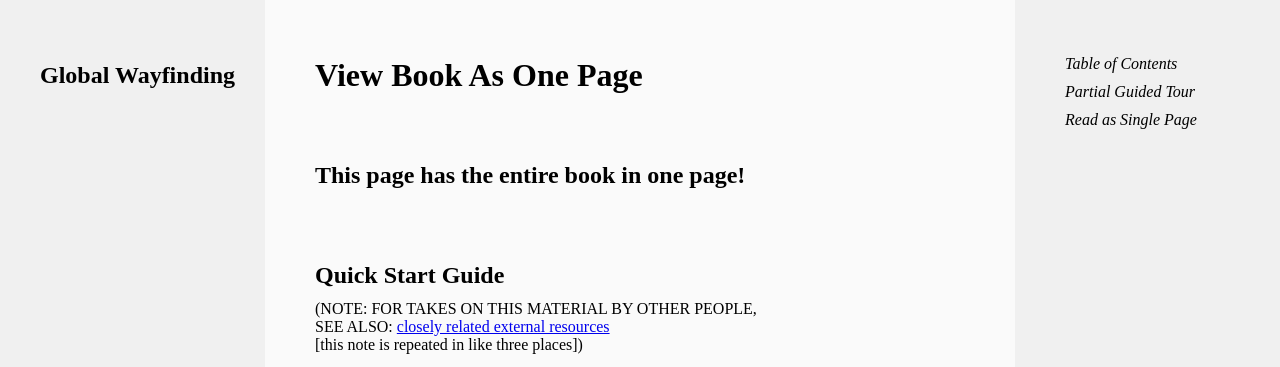
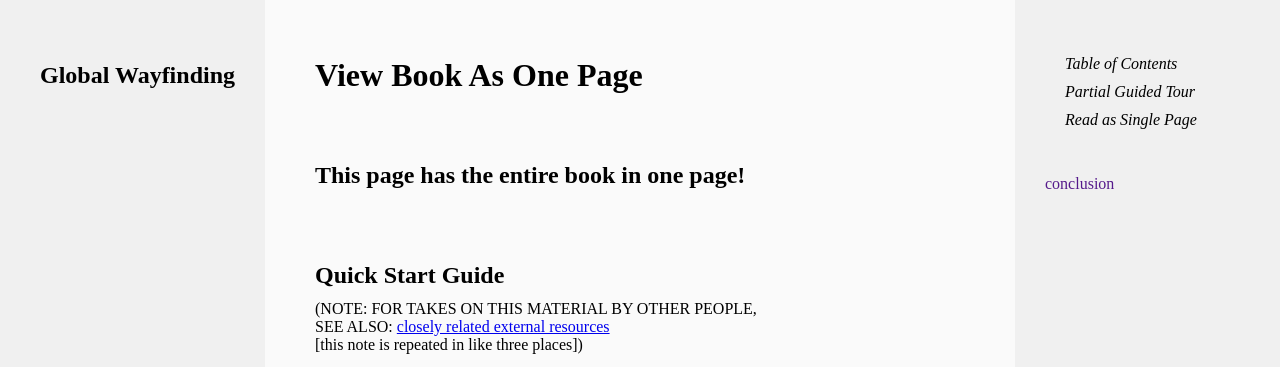
Before and after one commit to herschelrs/herschelrs.github.io, a Jekyll site: the page built from root/single-page.md, in a window 1280 px wide. Shown: the top 367 px of the page. Built offline with Jekyll 4.4.1, drawn with Linux system fonts in a browser that asks for light colours; some web fonts are replaced.

Commit message:
first pass at "current section" on one page

```diff
--- a/root/_includes/one-page.html
+++ b/root/_includes/one-page.html
@@ -21,7 +21,7 @@
 {%- for page in sortedTocItems %}
 <div class="one-page-section-title" id="{{page.title | slugify}}">
   <h1>
-    <a class="one-page-section-title-link" href="#{{page.title | slugify}}">{{page.title}}<span class="section-link-icon">#</span></a>
+    <a class="one-page-section-title-link" href="#{{page.title | slugify}}"><span class="one-page-section-title-text">{{page.title}}</span><span class="section-link-icon">#</span></a>
   </h1>
   <a class="standalone-page-link" href="{{page.url}}">read as standalone page</a>
 </div>
--- /dev/null
+++ b/root/_includes/toc-div-one-page.html
@@ -0,0 +1,7 @@
+<div class="toc">
+  <div class="toc-mobile-nav ">
+    {% include nav.html toc=true %}
+  </div>
+  <a id="current-section" href="">copy link or something </a>
+</div>
+<div class="toc-backdrop"></div>
--- /dev/null
+++ b/root/_layouts/one-page-layout.html
@@ -0,0 +1,23 @@
+<!DOCTYPE html>
+<html lang="en">
+<head>
+  <meta charset="UTF-8">
+  <meta http-equiv="X-UA-Compatible" content="IE=edge">
+  <meta name="viewport" content="width=device-width, initial-scale=1.0">
+  {% include links.html %}
+  <title>{{page.title}}</title>
+</head>
+<body>
+  <div class="main">
+  {% include title.html %}
+  {% include nav.html %}
+  {% include toc-div-one-page.html %}
+  <div class="main-center">
+    <h1 class="page-title">{{page.title}}</h1>
+    {{content}}
+  </div>
+  </div>
+</body>
+</html>
+{% include scripts.html %}
+<script src="/assets/js/one-page-navigation.js"></script>
--- /dev/null
+++ b/root/assets/js/one-page-navigation.js
@@ -0,0 +1,38 @@
+const bodyElements = document.querySelectorAll(".main-center *")
+function isHeaderSection(element) {
+  // return (["H1", 'H2', 'H3', 'H4', 'H5', 'H6'].includes(element.tagName) || element.classList.contains("one-page-section-title"));
+  return (element.classList.contains("one-page-section-title"));
+}
+function currentSectionLink() { return document.querySelector("#current-section") }
+
+let intersectionCallback = entries => {
+  let intersectingEntries = entries.filter(entry => entry.isIntersecting);
+  let lastEntry = intersectingEntries[intersectingEntries.length - 1];
+  if (lastEntry) {
+    // console.log("last entry: ", lastEntry.target)
+    // console.log("last entry's parent: ", lastEntry.target.parentElement)
+    // console.log("last entry's nearest sibling: ", lastEntry.target.previousElementSibling)
+    // console.log(mostRecentHeader(lastEntry.target));
+    let relevantHeader = mostRecentHeader(lastEntry.target);
+    console.log("relevant header: ", relevantHeader)
+    //assign a variable to the text of the first anchor element inside of relevantHeader
+    let titleLinkText = relevantHeader.querySelector(".one-page-section-title-text").innerText;
+    currentSectionLink().outerHTML = `<a id="current-section" href="">${titleLinkText}</a>`
+  }
+}
+
+function mostRecentHeader(element) {
+    if (isHeaderSection(element)) {
+      return element;
+    } else if (element.previousElementSibling != null) {
+      return mostRecentHeader(element.previousElementSibling);
+    } else {
+      return mostRecentHeader(element.parentElement);
+    }
+  }
+
+const observer = new IntersectionObserver(intersectionCallback);
+
+bodyElements.forEach(element => {
+  observer.observe(element)
+})
```
Also changed, not shown: root/single-page.md (+1 -0 lines).
